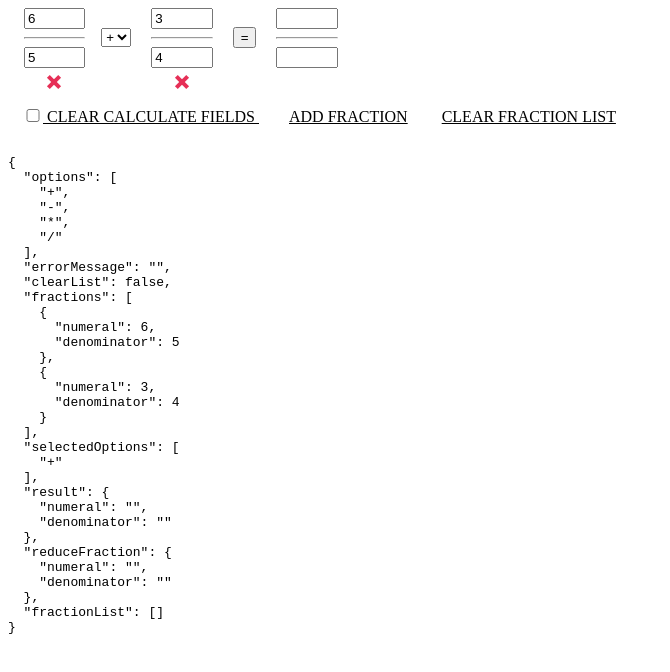
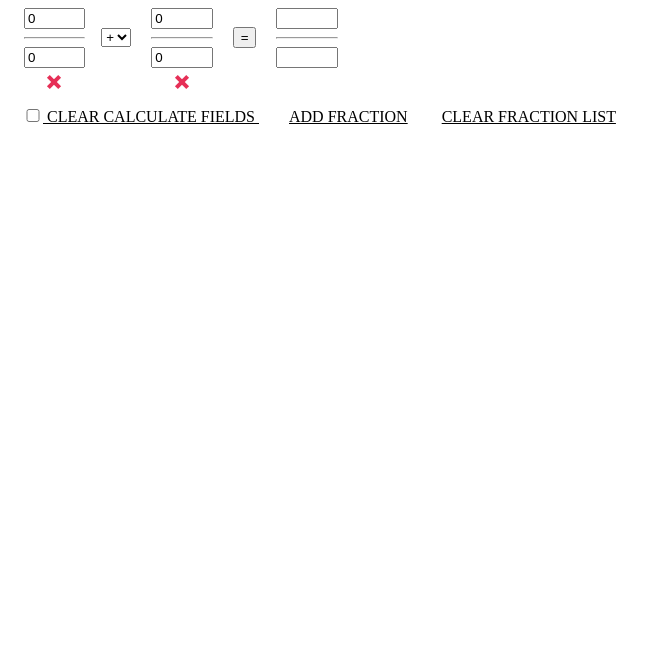
Before and after one commit to Bukovski/vue2-tasks-example, a website: page work-with-forms/fraction-calculator.html in a window 1280 px wide. Shown: the whole page, without its empty margins (0-670 px from the left). Drawn offline with Linux system fonts and the light colour scheme.

Commit message:
add: fractal load default settings when mounted

```diff
--- a/work-with-forms/fraction-calculator.html
+++ b/work-with-forms/fraction-calculator.html
@@ -137,8 +137,6 @@
       </span>
     </div>
   </div>
-
-  <pre>{{ $data }}</pre>
 </div>
 
 <template id="form-result">
@@ -245,11 +243,8 @@
       options: [ '+', '-', '*', '/' ],
       errorMessage: "",
       clearList: false,
-      fractions: [
-        { numeral: 6, denominator: 5 },
-        { numeral: 3, denominator: 4 },
-      ],
-      selectedOptions: [ "+" ],
+      fractions: [],
+      selectedOptions: [],
       result: { numeral: "", denominator: "" },
       reduceFraction: { numeral: "", denominator: "" },
       fractionList: []
@@ -278,6 +273,11 @@
         } catch(e) {
           localStorage.removeItem('fractions');
         }
+      } else {
+        this.fractions = [
+          {numeral: 0, denominator: 0},
+          {numeral: 0, denominator: 0},
+        ];
       }
 
       if (localStorage.getItem('selectedOptions')) {
@@ -286,6 +286,8 @@
         } catch(e) {
           localStorage.removeItem('selectedOptions');
         }
+      } else {
+        this.selectedOptions = [ "+" ];
       }
     },
 
```
